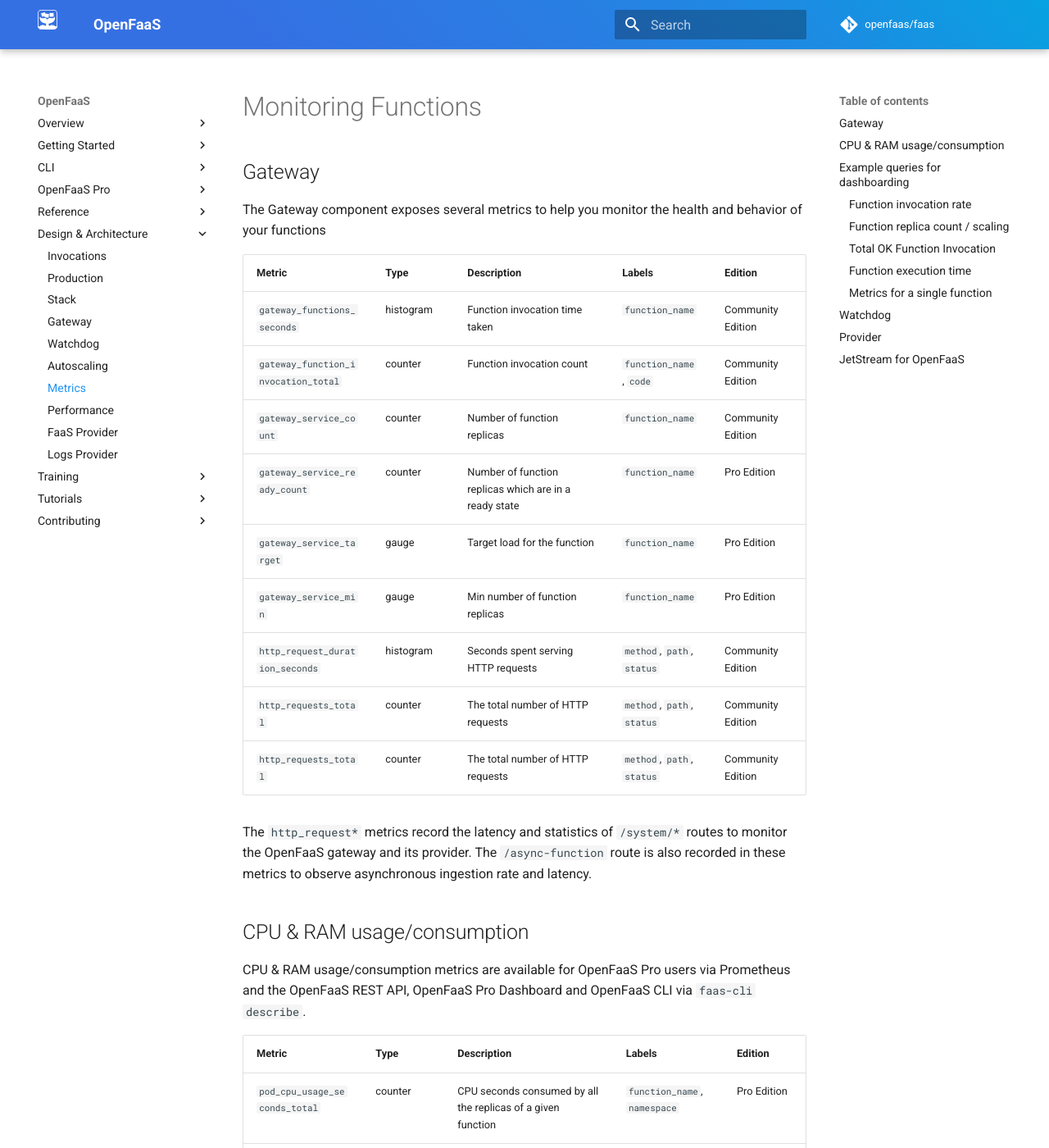
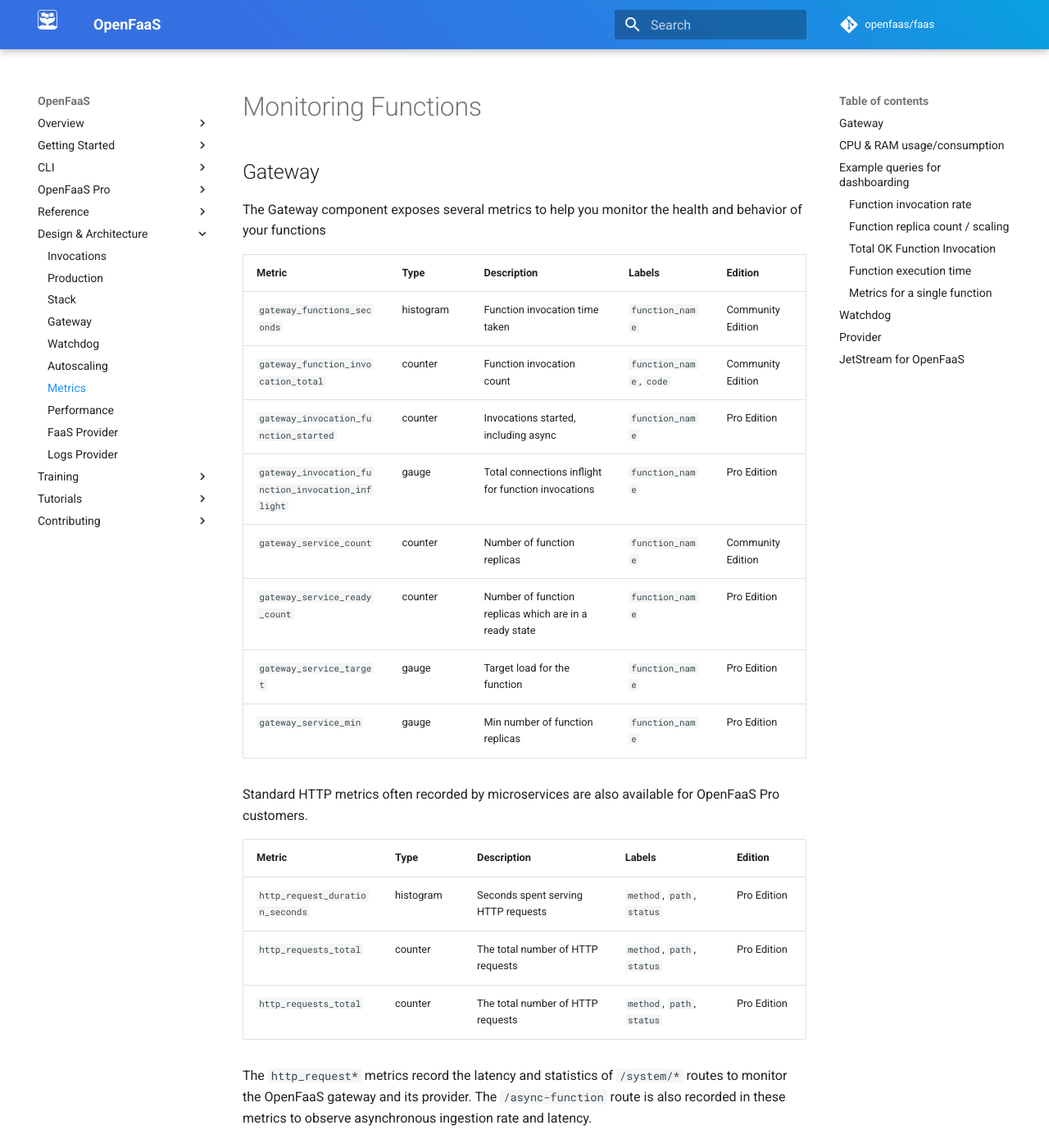
Before and after one commit to openfaas/docs, an MkDocs documentation site: the page built from docs/architecture/metrics.md, in a window 1280 px wide and 1400 px high. Shown: the whole window at 82% size. Built offline with MkDocs 1.6.1 and Material for MkDocs 9.7.7, drawn with Linux system fonts in a browser that asks for light colours; comment, search, counter and statistics services are not loaded.

Commit message:
Update notes on HTTP metrics from gateway
Signed-off-by: Alex Ellis (OpenFaaS Ltd) <alexellis2@gmail.com>

```diff
--- a/docs/architecture/metrics.md
+++ b/docs/architecture/metrics.md
@@ -8,14 +8,20 @@ The Gateway component exposes several metrics to help you monitor the health and
 | ----------------------------------- | ---------- | ----------------------------------- | -------------------------- |--------------------|
 | `gateway_functions_seconds`         | histogram  | Function invocation time taken      | `function_name`            | Community Edition  |
 | `gateway_function_invocation_total` | counter    | Function invocation count           | `function_name`, `code`    | Community Edition  |
+| `gateway_invocation_function_started`             | counter    | Invocations started, including async | `function_name`            | Pro Edition  |
+| `gateway_invocation_function_invocation_inflight`             | gauge    | Total connections inflight for function invocations | `function_name`            | Pro Edition  |
 | `gateway_service_count`             | counter    | Number of function replicas         | `function_name`            | Community Edition  |
 | `gateway_service_ready_count`             | counter    | Number of function replicas which are in a ready state | `function_name`            | Pro Edition  |
 | `gateway_service_target`            | gauge      | Target load for the function        | `function_name`            | Pro Edition  |
 | `gateway_service_min`               | gauge      |  Min number of function replicas    | `function_name`            | Pro Edition  |
-| `http_request_duration_seconds`     | histogram  | Seconds spent serving HTTP requests | `method`, `path`, `status` | Community Edition  |
-| `http_requests_total`               | counter    | The total number of HTTP requests   | `method`, `path`, `status` | Community Edition  |
-| `http_requests_total`               | counter    | The total number of HTTP requests   | `method`, `path`, `status` | Community Edition  |
 
+Standard HTTP metrics often recorded by microservices are also available for OpenFaaS Pro customers.
+
+| Metric                              | Type       | Description                         | Labels                     | Edition            |
+| ----------------------------------- | ---------- | ----------------------------------- | -------------------------- |--------------------|
+| `http_request_duration_seconds`     | histogram  | Seconds spent serving HTTP requests | `method`, `path`, `status` | Pro Edition  |
+| `http_requests_total`               | counter    | The total number of HTTP requests   | `method`, `path`, `status` | Pro Edition  |
+| `http_requests_total`               | counter    | The total number of HTTP requests   | `method`, `path`, `status` | Pro Edition  |
 
 The `http_request*` metrics record the latency and statistics of `/system/*` routes to monitor the OpenFaaS gateway and its provider. The `/async-function` route is also recorded in these metrics to observe asynchronous ingestion rate and latency.
 
```
